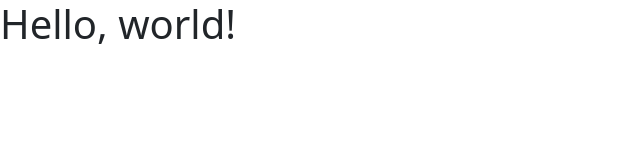
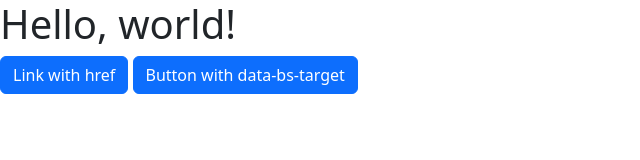
Before and after one commit to mustafa2025/bootstrap-boilerplate, a plain HTML site: page index.html in a window 1280 px wide. Shown: the whole page, without its empty margins (0-640 px from the left). Drawn offline with nearby package versions, Linux system fonts and the light colour scheme.

Commit message:
new branch collapse

```diff
--- a/index.html
+++ b/index.html
@@ -8,6 +8,19 @@
   </head>
   <body>
     <h1>Hello, world!</h1>
-    <script src="https://cdn.jsdelivr.net/npm/bootstrap@5.2.0/dist/js/bootstrap.bundle.min.js" integrity="sha384-A3rJD856KowSb7dwlZdYEkO39Gagi7vIsF0jrRAoQmDKKtQBHUuLZ9AsSv4jD4Xa" crossorigin="anonymous"></script>
-  </body>
+    <p>
+        <a class="btn btn-primary" data-bs-toggle="collapse" href="#collapseExample" role="button" aria-expanded="false" aria-controls="collapseExample">
+          Link with href
+        </a>
+        <button class="btn btn-primary" type="button" data-bs-toggle="collapse" data-bs-target="#collapseExample" aria-expanded="false" aria-controls="collapseExample">
+          Button with data-bs-target
+        </button>
+      </p>
+      <div class="collapse" id="collapseExample">
+        <div class="card card-body">
+          Some placeholder content for the collapse component. This panel is hidden by default but revealed when the user activates the relevant trigger.
+        </div>
+      </div>
+      <script src="https://cdn.jsdelivr.net/npm/bootstrap@5.2.0/dist/js/bootstrap.bundle.min.js" integrity="sha384-A3rJD856KowSb7dwlZdYEkO39Gagi7vIsF0jrRAoQmDKKtQBHUuLZ9AsSv4jD4Xa" crossorigin="anonymous"></script>
+</body>
 </html>
```
